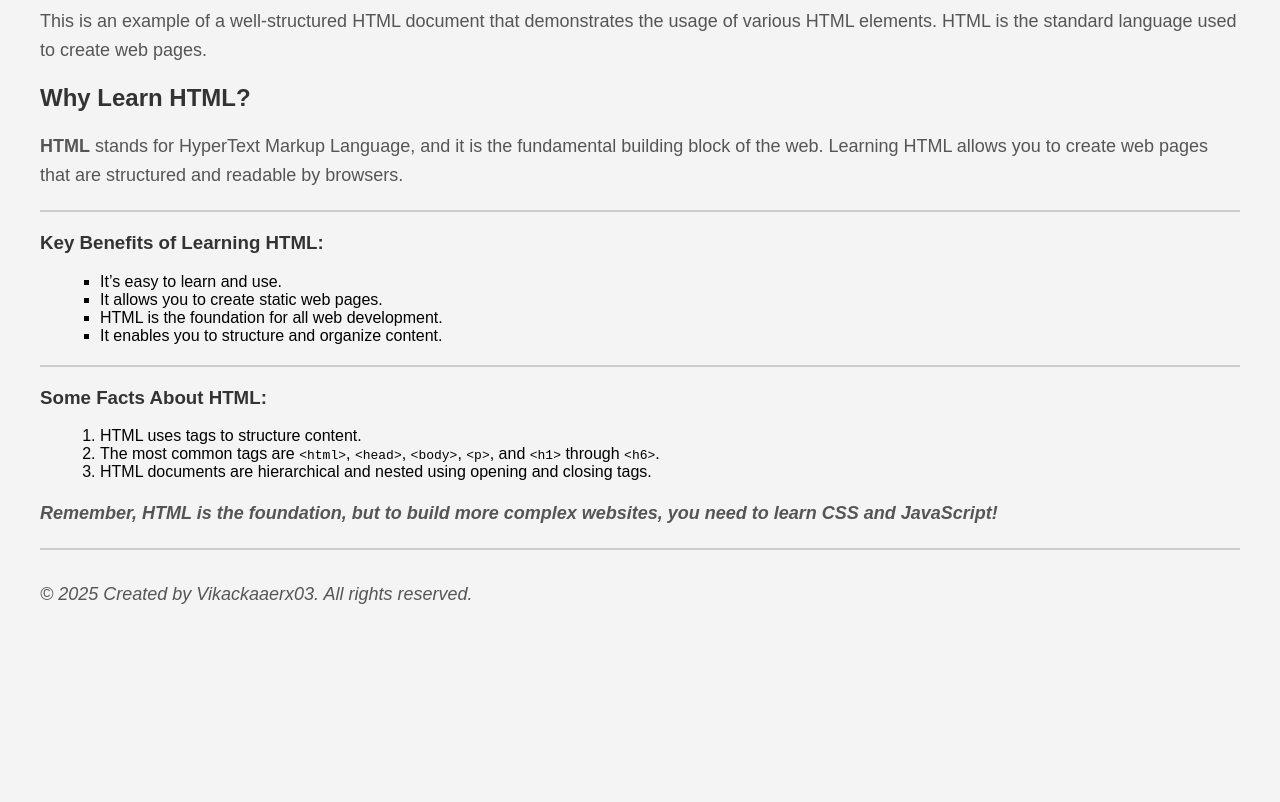
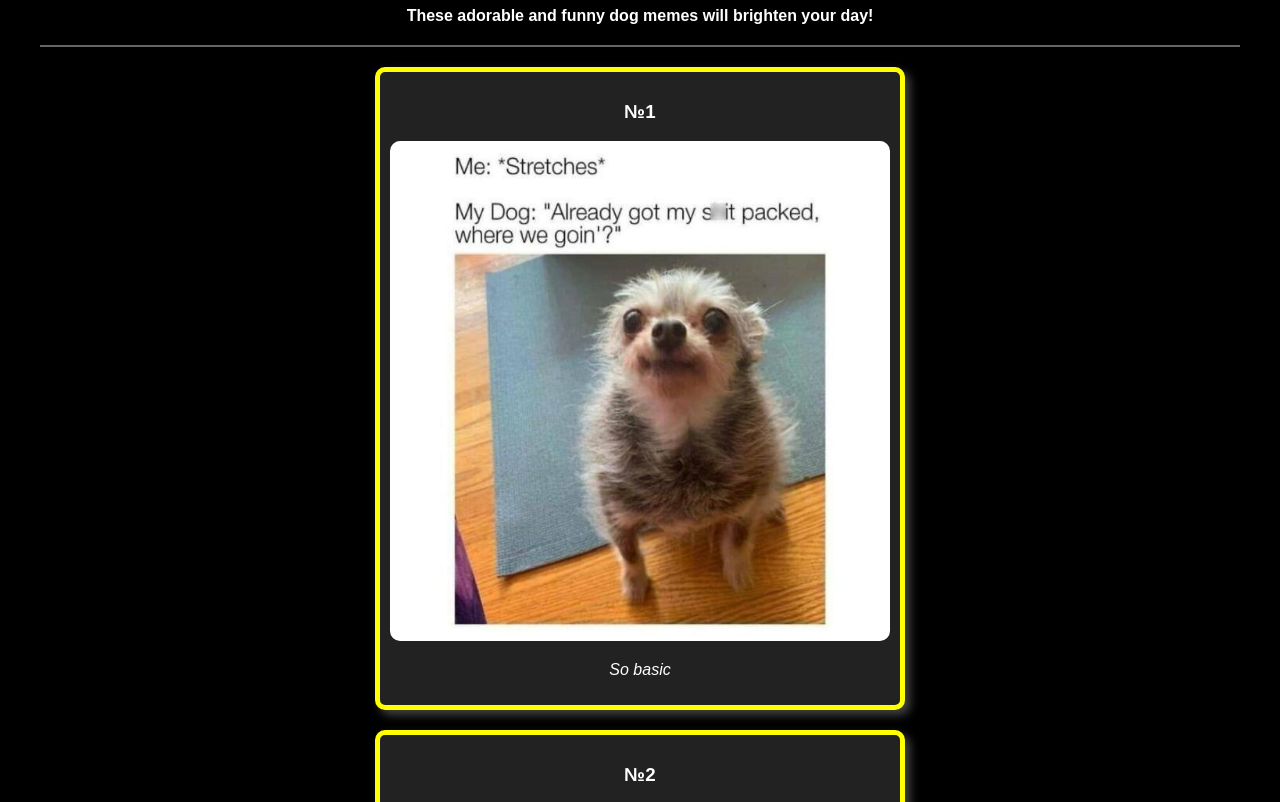
Before and after one commit to Vikackaaerx03/progect2, a plain HTML site: page index.html in a window 1280 px wide. Shown: the part 113-915 px from the top of the page. Before the commit the page ends 800 px from the top, so only its background shows below. Drawn offline with Linux system fonts and the light colour scheme.

Commit message:
Update index.html

```diff
--- a/index.html
+++ b/index.html
@@ -3,79 +3,94 @@
 <head>
     <meta charset="UTF-8">
     <meta name="viewport" content="width=device-width, initial-scale=1.0">
-    <title>Structured HTML Document</title>
+    <title>Top 5 Dog Memes</title>
     <style>
         body {
             font-family: Arial, sans-serif;
-            background-color: #f4f4f4;
+            background-color: #000;
             margin: 20px;
             padding: 20px;
+            text-align: center;
+            color: #fff;
         }
         h1, h2, h3 {
-            color: #333;
+            color: #fff;
         }
-        p {
-            font-size: 18px;
-            line-height: 1.6;
-            color: #555;
+        .meme {
+            margin: 20px auto;
+            padding: 10px;
+            border-radius: 10px;
+            box-shadow: 5px 5px 10px #444;
+            max-width: 500px;
+            background: #222;
+            border: 5px solid yellow; /* Изменили рамку на желтую для всех картинок */
         }
-        p.important {
-            font-style: italic;
-            font-weight: bold;
+        img {
+            width: 100%;
+            border-radius: 10px;
         }
         hr {
-            border: 1px solid #ccc;
+            border: 1px solid #666;
             margin: 20px 0;
-        }
-        ul {
-            list-style-type: square;
-            margin-left: 20px;
-        }
-        ol {
-            list-style-type: decimal;
-            margin-left: 20px;
         }
         .author {
             margin-top: 30px;
-            font-size: 16px;
             font-style: italic;
         }
     </style>
 </head>
 <body>
 
-    <h1>Introduction to HTML</h1>
-
-    <p>This is an example of a well-structured HTML document that demonstrates the usage of various HTML elements. HTML is the standard language used to create web pages.</p>
-
-    <h2>Why Learn HTML?</h2>
-    <p><strong>HTML</strong> stands for HyperText Markup Language, and it is the fundamental building block of the web. Learning HTML allows you to create web pages that are structured and readable by browsers.</p>
+    <h1>Top 5 Dog Memes to Lift Your Mood</h1>
+    <p><strong>These adorable and funny dog memes will brighten your day!</strong></p>
 
     <hr>
 
-    <h3>Key Benefits of Learning HTML:</h3>
+    <div class="meme">
+        <h3>№1</h3>
+        <img src="mem1.jpg" alt="Doge Meme">
+        <p><em>So basic</em></p>
+    </div>
+
+    <div class="meme">
+        <h3>№2</h3>
+        <img src="mem2.jpg" alt="This is fine Dog">
+        <p><strong>When everything is on fire, but you stay calm</strong></p>
+    </div>
+
+    <div class="meme">
+        <h3>№3</h3>
+        <img src="mem3.jpg" alt="Smiling Golden Retriever">
+        <p><em>Pure happiness in one picture.</em></p>
+    </div>
+
+    <div class="meme">
+        <h3>№4</h3>
+        <img src="mem4.jpg" alt="Suspicious Dog">
+        <p><strong>When someone says "trust me," but you know better.</strong></p>
+    </div>
+
+    <div class="meme">
+        <h3>№5</h3>
+        <img src="mem5.jpg" alt="Derpy Husky">
+        <p><em>The face of pure confusion.</em></p>
+    </div>
+
+    <hr>
+
+    <h2>Why Memes Are Beneficial?</h2>
     <ul>
-        <li>It’s easy to learn and use.</li>
-        <li>It allows you to create static web pages.</li>
-        <li>HTML is the foundation for all web development.</li>
-        <li>It enables you to structure and organize content.</li>
+        <li>They reduce stress and improve mood.</li>
+        <li>They help connect people through humor.</li>
+        <li>They spread positive energy and joy.</li>
+        <li>They make social media more entertaining.</li>
+        <li>They allow for creative expression.</li>
     </ul>
 
     <hr>
 
-    <h3>Some Facts About HTML:</h3>
-    <ol>
-        <li>HTML uses tags to structure content.</li>
-        <li>The most common tags are <code>&lt;html&gt;</code>, <code>&lt;head&gt;</code>, <code>&lt;body&gt;</code>, <code>&lt;p&gt;</code>, and <code>&lt;h1&gt;</code> through <code>&lt;h6&gt;</code>.</li>
-        <li>HTML documents are hierarchical and nested using opening and closing tags.</li>
-    </ol>
-
-    <p class="important">Remember, HTML is the foundation, but to build more complex websites, you need to learn CSS and JavaScript!</p>
-
-    <hr>
-
     <div class="author">
-        <p>&copy; 2025 Created by Vikackaaerx03. All rights reserved.</p>
+        <p>&copy; 2025 Created by Vikackaaerx03</p>
     </div>
 
 </body>
```
